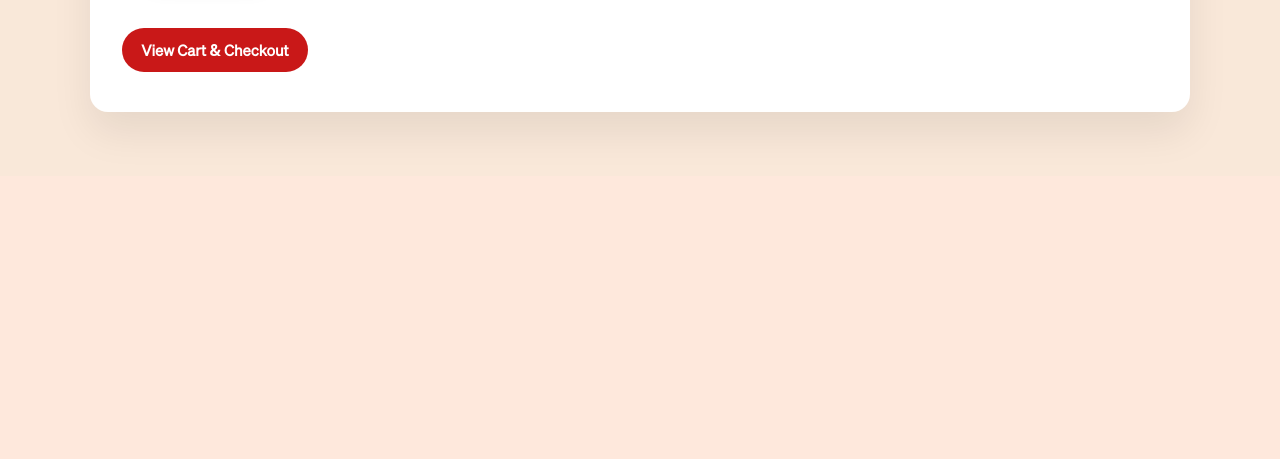
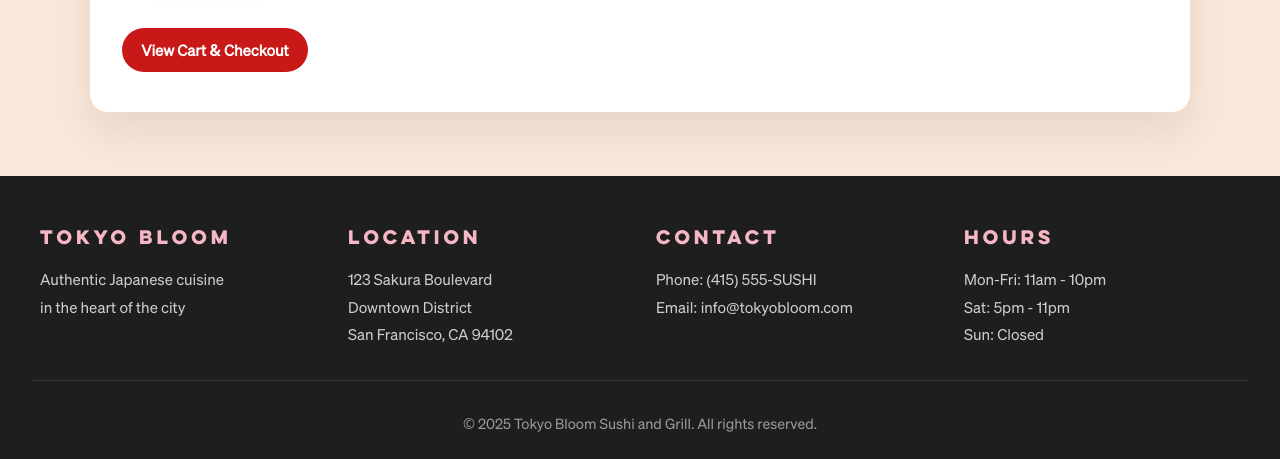
Before and after one commit to merleezy/tokyo-bloom, a PHP site: page /order in a window 1280 px wide. Shown: the part 4254-4713 px from the top of the page. Before the commit the page ends 4391 px from the top, so only its background shows below. Run offline with PHP 8.4, Linux system fonts and the light colour scheme; data comes from the database, SQL or seed files in the repository.

Commit message:
Patch: Added in missing footer to online order page

```diff
--- a/templates/order.php
+++ b/templates/order.php
@@ -62,4 +62,28 @@
       <a href="<?php echo base_url('/cart'); ?>" class="button-link">View Cart & Checkout</a>
     </div>
   </section>
+
+  <footer id="site-footer">
+    <div class="footer-content">
+      <div class="footer-section">
+        <h3>Tokyo Bloom</h3>
+        <p>Authentic Japanese cuisine<br>in the heart of the city</p>
+      </div>
+      <div class="footer-section">
+        <h3>Location</h3>
+        <p>123 Sakura Boulevard<br>Downtown District<br>San Francisco, CA 94102</p>
+      </div>
+      <div class="footer-section">
+        <h3>Contact</h3>
+        <p>Phone: (415) 555-SUSHI<br>Email: info@tokyobloom.com</p>
+      </div>
+      <div class="footer-section">
+        <h3>Hours</h3>
+        <p>Mon-Fri: 11am - 10pm<br>Sat: 5pm - 11pm<br>Sun: Closed</p>
+      </div>
+    </div>
+    <div class="footer-bottom">
+      <p>&copy; 2025 Tokyo Bloom Sushi and Grill. All rights reserved.</p>
+    </div>
+  </footer>
 </main>
```
